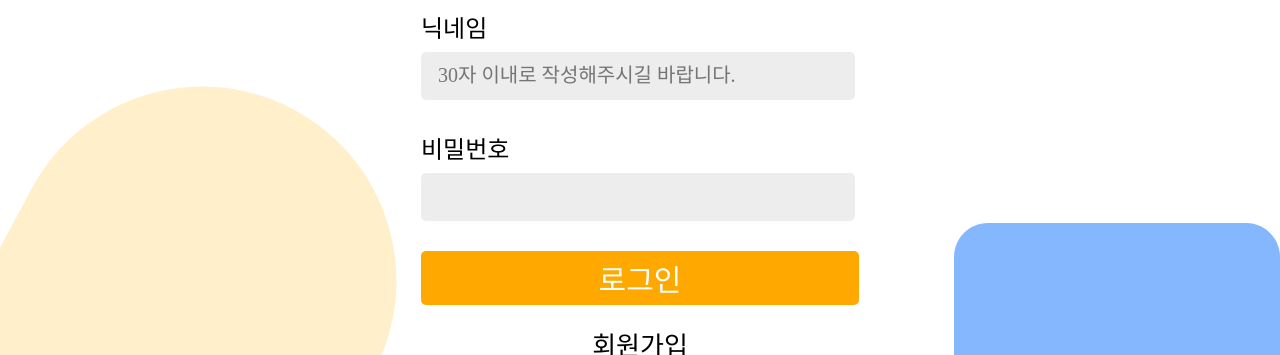
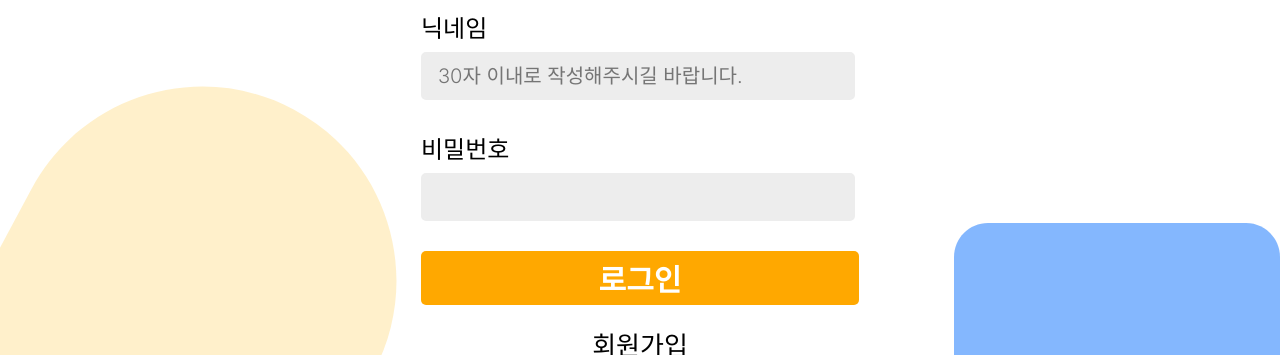
Before and after one commit to 9oormthonUNIV-3th-KGU/family-note-ui, a React (Vite) app: page /auth in a window 1280 px wide. Shown: the part 370-725 px from the top of the page. Built offline with nearby package versions, Linux system fonts and the light colour scheme.

Commit message:
feat: add font style to login screen

```diff
--- a/src/pages/Auth.tsx
+++ b/src/pages/Auth.tsx
@@ -10,8 +10,10 @@ const Container = styled.div`
 
 const FormLabel = styled.label`
   color: #000000;
-  font-family: inter-medium;
+  font-family: Inter;
+  font-style: normal;
   font-size: 24px;
+  font-weight: 500;
   display: block;
   margin-bottom: 8px;
 `
@@ -19,8 +21,10 @@ const LoginForm = styled.input`
   background-color: #ededed;
   border: 2px solid #ededed;
   border-radius: 5px;
-  font-family: inter-light;
+  font-family: Inter;
+  font-style: normal;
   font-size: 20px;
+  font-weight: 300;
   padding: 10px 15px;
   margin-bottom: 30px;
   height: 24px;
@@ -35,8 +39,10 @@ const LoginForm = styled.input`
 const Button = styled.button<{ isPrimary: boolean }>`
   background-color: ${(props) => (props.isPrimary ? '#ffa800' : '#ffffff')};
   color: ${(props) => (props.isPrimary ? '#ffffff' : '#000000')};
-  font-family: ${(props) => (props.isPrimary ? 'inter-bold' : '#inter-medium')};
+  font-family: Inter;
+  font-style: normal;
   font-size: ${(props) => (props.isPrimary ? '30px' : '26px')};
+  font-weight: ${(props) => (props.isPrimary ? '700' : '500')};
   border: none;
   border-radius: 5px;
   padding: 5px 10px;
```
